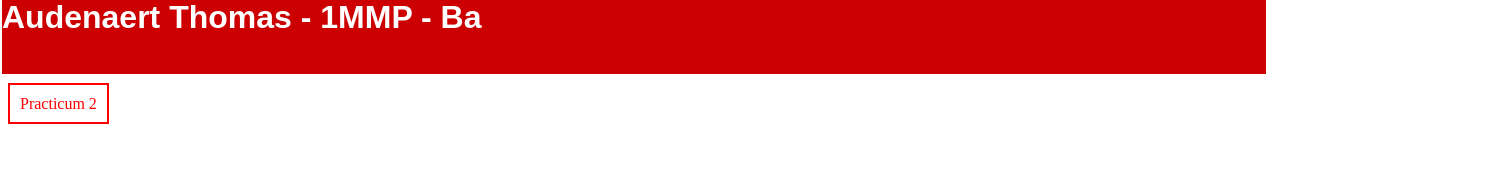
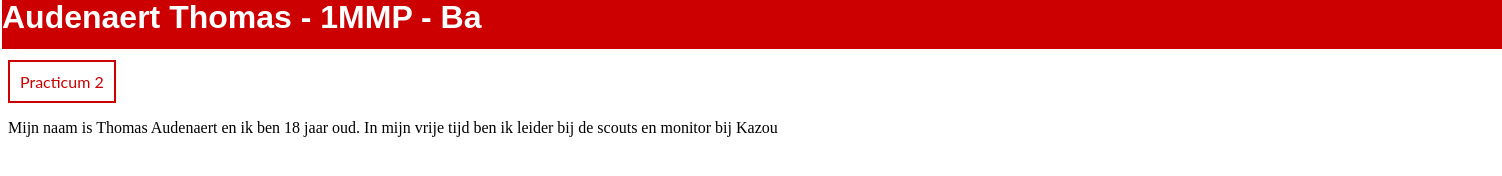
Before and after one commit to ThomasAudenaert/1718-nmd1, a plain HTML site: page index.html in a window 1280 px wide. Shown: the whole page, 1502 px wide, since content can reach past the window. Drawn offline with Linux system fonts and the light colour scheme.

Commit message:
hallellujah

```diff
--- a/css/main.css
+++ b/css/main.css
@@ -1,22 +1,34 @@
 h1 {
     font-family: 'PT Sans', sans-serif;
     color: #ffffff;
-    width: 100%;
-    height: 75px;
+    width: 1500px;
+    height: 50px;
     background-color: #cc0000;
     margin-left: -6px;
     margin-top: -9px;
 }
 
-a:link {
-    border: 2px solid red;
-    padding: 10px;
-    color: red;
+a {
+    font-family: 'Lato', sans-serif;
     text-decoration: none;
 }
 
+a:link {
+    border: 2px solid #cc0000;
+    padding: 10px;
+    color: #cc0000;
+}
+
 a:hover{
-    background-color: red;
+    background-color: #cc0000;
     color: white;
-    text-decoration: none;
 }
+
+a:visited {
+    color: inherit;
+}
+
+.practica {
+    margin-top: -10px;
+    display: flex;
+}
--- a/index.html
+++ b/index.html
@@ -9,6 +9,9 @@
 </head>
 <body>
     <h1>Audenaert Thomas - 1MMP - Ba</h1>
-    <a href="https://thomasaudenaert.github.io/1718-nmd1/practicum-2/practicum2-audenaert-thomas-ba.pdf">Practicum 2</a>
+    <div class="practica">
+    <a href="./practicum2-audenaert-thomas-ba.pdf">Practicum 2</a>
+    </div>
+    <p>Mijn naam is Thomas Audenaert en ik ben 18 jaar oud. In mijn vrije tijd ben ik leider bij de scouts en monitor bij Kazou</p>
 </body>
 </html>
```
